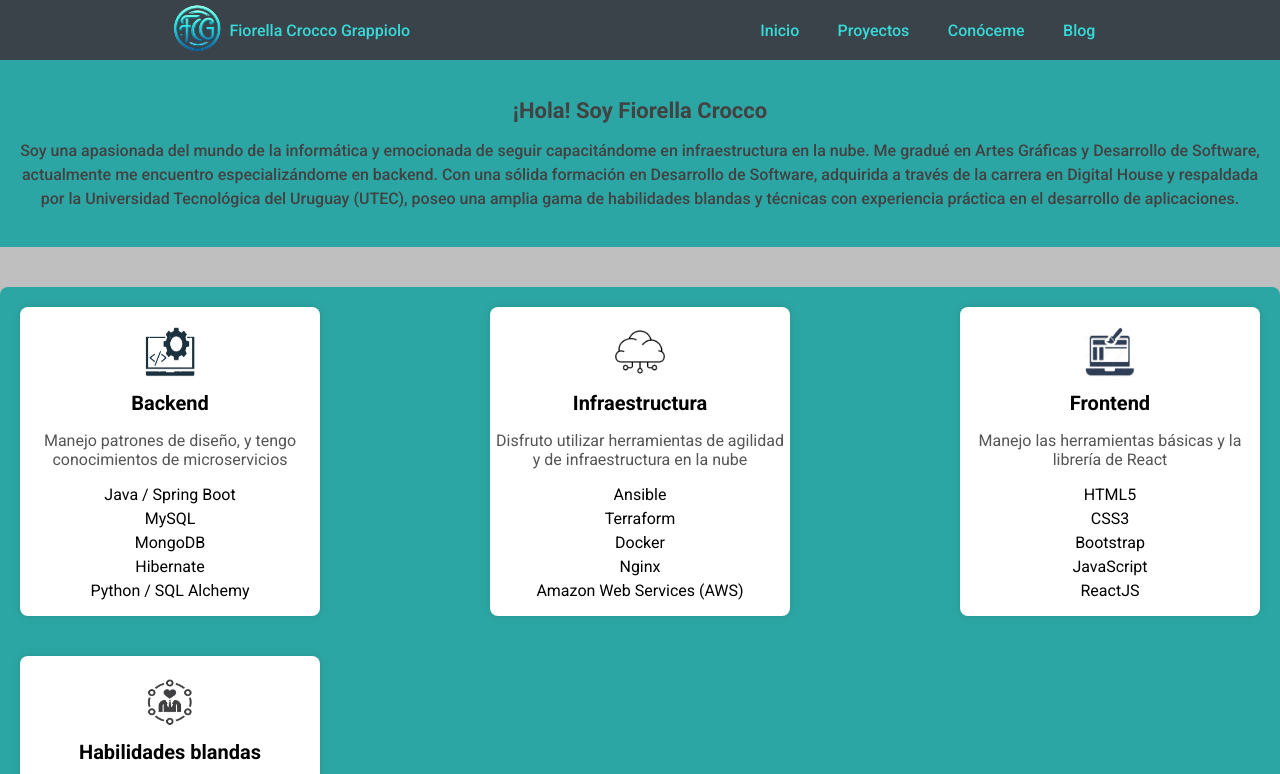
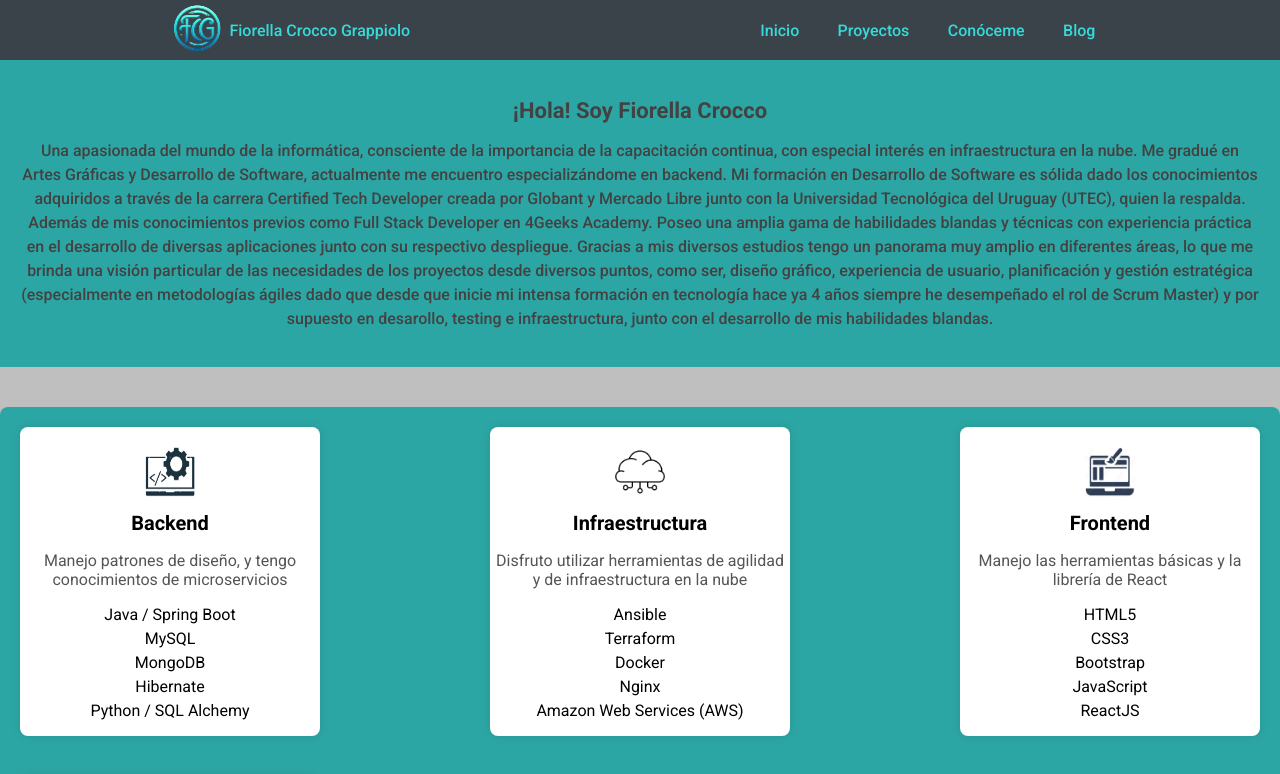
Before and after one commit to FiorellaCrocco/portafolio-personal, a React (Vite) app: page /conoceme in a window 1280 px wide. Shown: the top 774 px of the page. Built offline with nearby package versions, Linux system fonts and the light colour scheme.

Commit message:
conoceme mejorado

```diff
--- a/src/Components/Conoceme/Conoceme.jsx
+++ b/src/Components/Conoceme/Conoceme.jsx
@@ -11,14 +11,25 @@ const Conoceme = () => {
       <div className="text-container">
         <h2>¡Hola! Soy Fiorella Crocco</h2>
         <p>
-          Soy una apasionada del mundo de la informática y emocionada de seguir
-          capacitándome en infraestructura en la nube. Me gradué en Artes
-          Gráficas y Desarrollo de Software, actualmente me encuentro
-          especializándome en backend. Con una sólida formación en Desarrollo de
-          Software, adquirida a través de la carrera en Digital House y
-          respaldada por la Universidad Tecnológica del Uruguay (UTEC), poseo
-          una amplia gama de habilidades blandas y técnicas con experiencia
-          práctica en el desarrollo de aplicaciones.
+          Una apasionada del mundo de la informática, consciente de la
+          importancia de la capacitación continua, con especial interés en
+          infraestructura en la nube. Me gradué en Artes Gráficas y Desarrollo
+          de Software, actualmente me encuentro especializándome en backend. Mi
+          formación en Desarrollo de Software es sólida dado los conocimientos
+          adquiridos a través de la carrera Certified Tech Developer creada por
+          Globant y Mercado Libre junto con la Universidad Tecnológica del
+          Uruguay (UTEC), quien la respalda. Además de mis conocimientos previos
+          como Full Stack Developer en 4Geeks Academy. Poseo una amplia gama de
+          habilidades blandas y técnicas con experiencia práctica en el
+          desarrollo de diversas aplicaciones junto con su respectivo
+          despliegue. Gracias a mis diversos estudios tengo un panorama muy
+          amplio en diferentes áreas, lo que me brinda una visión particular de
+          las necesidades de los proyectos desde diversos puntos, como ser,
+          diseño gráfico, experiencia de usuario, planificación y gestión
+          estratégica (especialmente en metodologías ágiles dado que desde que
+          inicie mi intensa formación en tecnología hace ya 4 años siempre he
+          desempeñado el rol de Scrum Master) y por supuesto en desarollo,
+          testing e infraestructura, junto con el desarrollo de mis habilidades blandas.
         </p>
       </div>
       <div className="conocimientos">
@@ -79,7 +90,7 @@ const Conoceme = () => {
           </ul>
         </div>
       </div>
-      </div>
+    </div>
   );
 };
 
```
